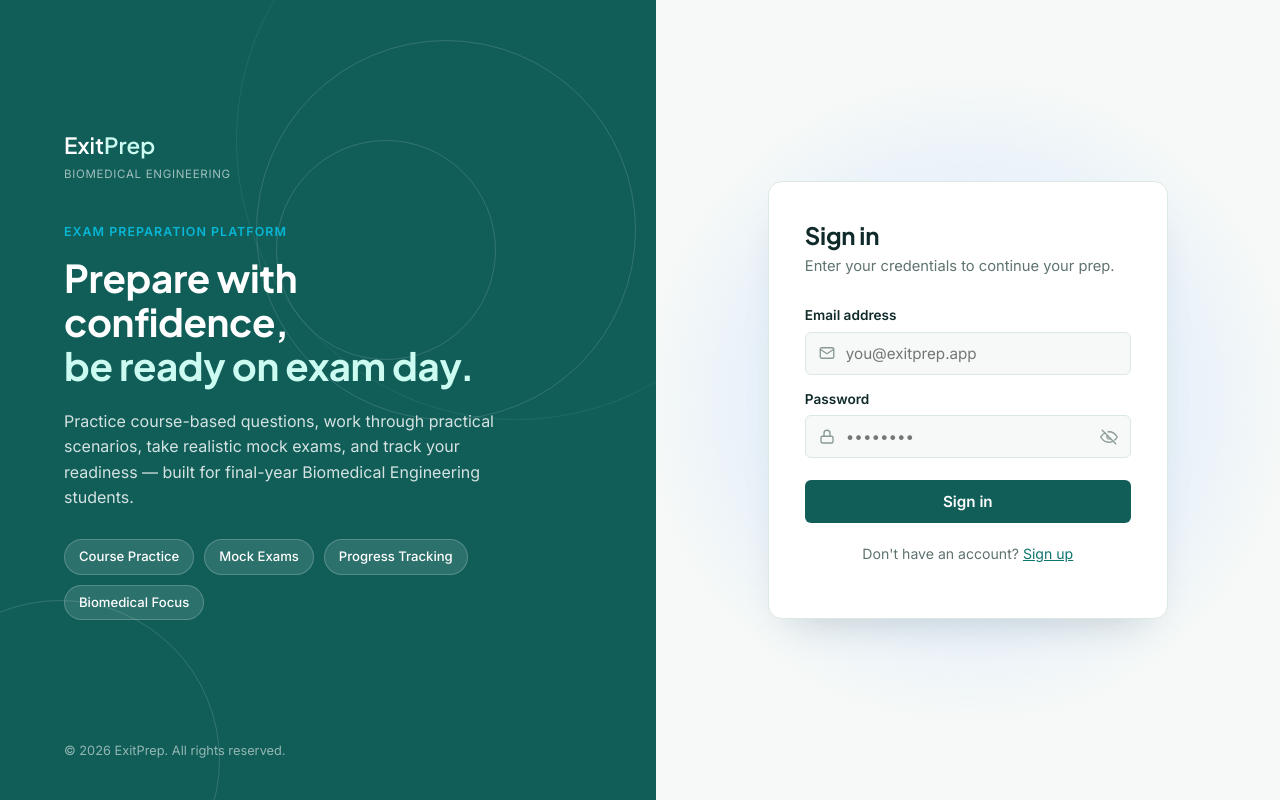
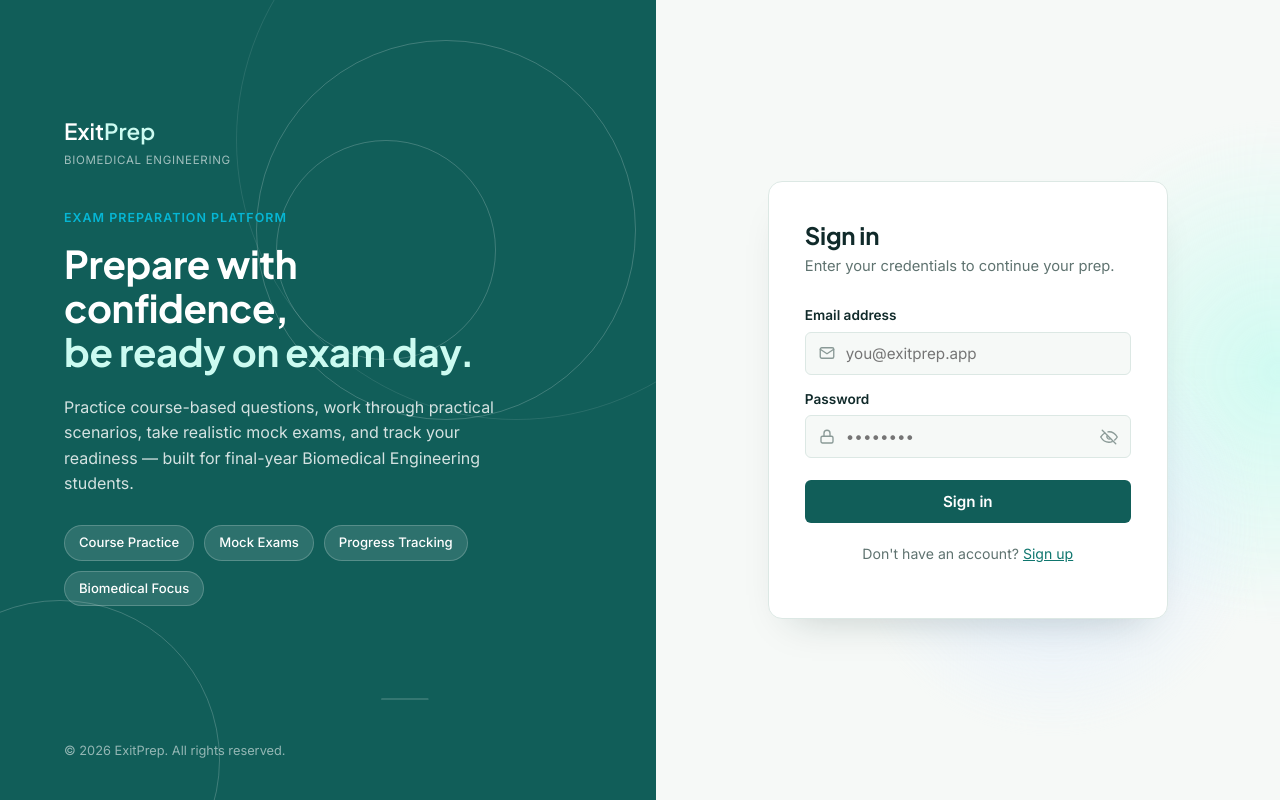
Before and after one commit to mike-dev12/-exit-exam-starter, a Next.js app: page /login in a window 1280 px wide. Built offline with nearby package versions, Linux system fonts and the light colour scheme; no server answers.

Commit message:
Fill login page whitespace with signal trace and visible glow

```diff
--- a/app/globals.css
+++ b/app/globals.css
@@ -114,7 +114,7 @@ p.subtitle {
 
 .auth-ring {
   position: absolute;
-  border: 1px solid rgba(255, 255, 255, 0.14);
+  border: 1px solid rgba(255, 255, 255, 0.2);
   border-radius: 50%;
   animation: ring-pulse 6s ease-in-out infinite;
 }
@@ -269,10 +269,25 @@ p.subtitle {
   color: white;
 }
 
+.auth-signal {
+  position: relative;
+  z-index: 1;
+  width: 100%;
+  max-width: 400px;
+  height: 36px;
+  margin-top: 8px;
+}
+
+.auth-signal svg {
+  width: 100%;
+  height: 100%;
+  display: block;
+}
+
 .auth-brand-footer {
   position: relative;
   z-index: 1;
-  margin-top: 40px;
+  margin-top: 24px;
   font-size: 0.8rem;
   color: rgba(255, 255, 255, 0.55);
 }
@@ -288,18 +303,32 @@ p.subtitle {
   padding: 40px 24px;
 }
 
-.auth-panel::before {
+.auth-panel::before,
+.auth-panel::after {
   content: '';
   position: absolute;
-  top: 50%;
-  left: 50%;
-  width: 640px;
-  height: 640px;
-  transform: translate(-50%, -50%);
-  background: radial-gradient(circle, var(--teal-light) 0%, var(--blue-light) 50%, transparent 72%);
-  opacity: 0.45;
-  filter: blur(10px);
+  border-radius: 50%;
   pointer-events: none;
+}
+
+.auth-panel::before {
+  top: 14%;
+  left: 58%;
+  width: 520px;
+  height: 520px;
+  background: radial-gradient(circle, var(--teal-light) 0%, transparent 68%);
+  opacity: 0.9;
+  filter: blur(6px);
+}
+
+.auth-panel::after {
+  bottom: 8%;
+  left: 30%;
+  width: 420px;
+  height: 420px;
+  background: radial-gradient(circle, var(--blue-light) 0%, transparent 70%);
+  opacity: 0.8;
+  filter: blur(6px);
 }
 
 .auth-card {
--- a/app/login/page.js
+++ b/app/login/page.js
@@ -151,6 +151,20 @@ function LoginForm() {
           </div>
         </div>
 
+        <div className="auth-signal" aria-hidden="true">
+          <svg viewBox="0 0 400 50" preserveAspectRatio="none">
+            <path
+              className="ecg-path"
+              d="M0,25 L130,25 L142,6 L156,44 L168,25 L260,25 L272,10 L284,40 L296,25 L400,25"
+              stroke="rgba(255,255,255,0.3)"
+              strokeWidth="1.6"
+              fill="none"
+              strokeLinecap="round"
+              strokeLinejoin="round"
+            />
+          </svg>
+        </div>
+
         <div className="auth-brand-footer">© 2026 ExitPrep. All rights reserved.</div>
       </div>
 
```
